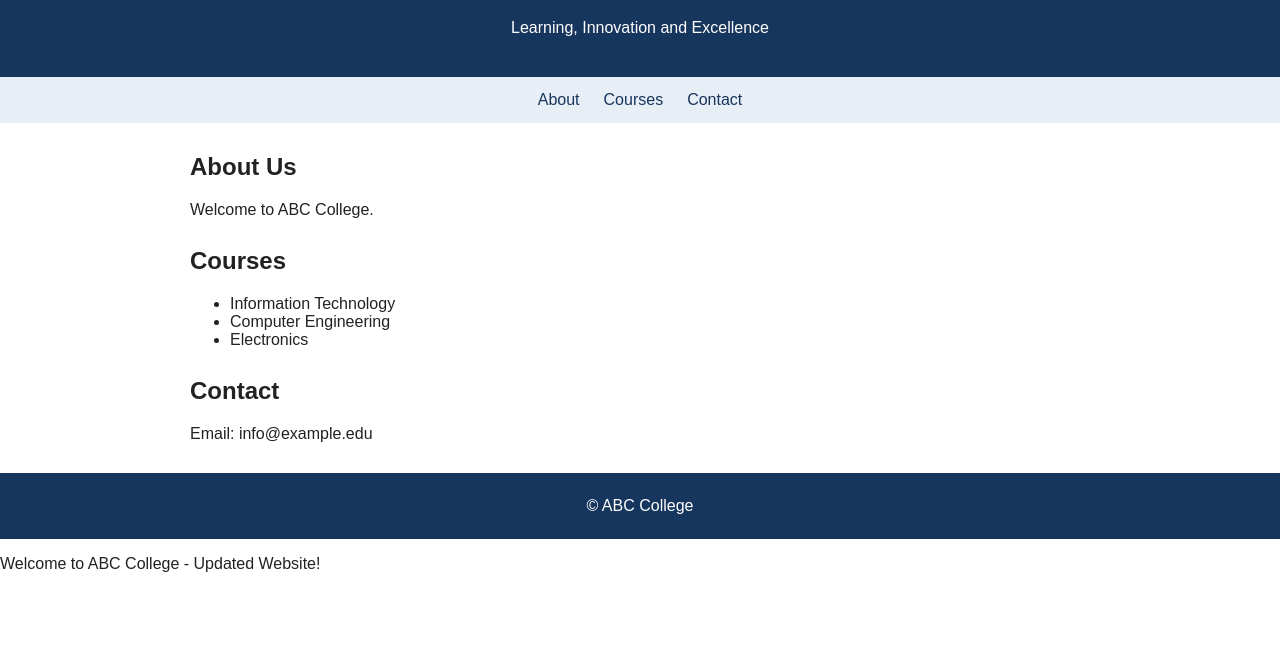
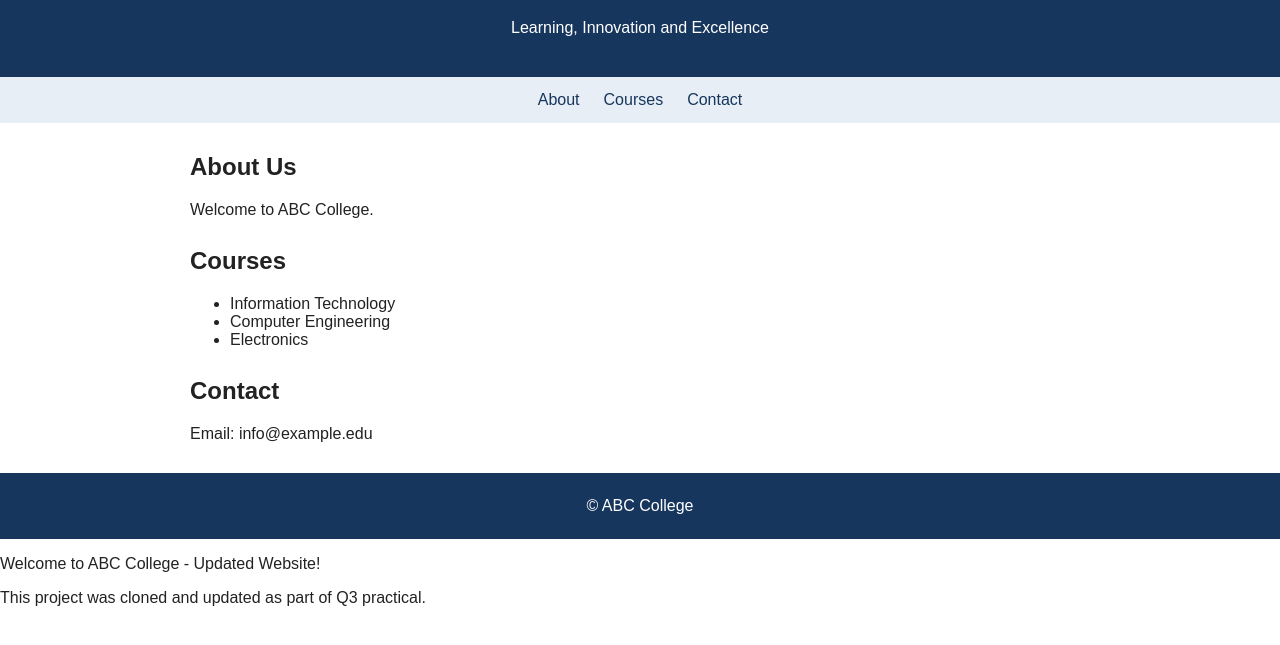
Before and after one commit to yashsawant-vesit/CollegeWebsite, a plain HTML site: page index.html in a window 1280 px wide. Shown: the part 85-730 px from the top of the page. Drawn offline with Linux system fonts and the light colour scheme.

Commit message:
cloned commit

```diff
--- a/index.html
+++ b/index.html
@@ -7,4 +7,4 @@
 <main><section id="about"><h2>About Us</h2><p>Welcome to ABC College.</p></section>
 <section id="courses"><h2>Courses</h2><ul><li>Information Technology</li><li>Computer Engineering</li><li>Electronics</li></ul></section>
 <section id="contact"><h2>Contact</h2><p>Email: info@example.edu</p></section></main>
-<footer>© ABC College</footer><p>Welcome to ABC College - Updated Website!</p></body></html>
+<footer>© ABC College</footer><p>Welcome to ABC College - Updated Website!</p><p>This project was cloned and updated as part of Q3 practical.</p></body></html>
```
